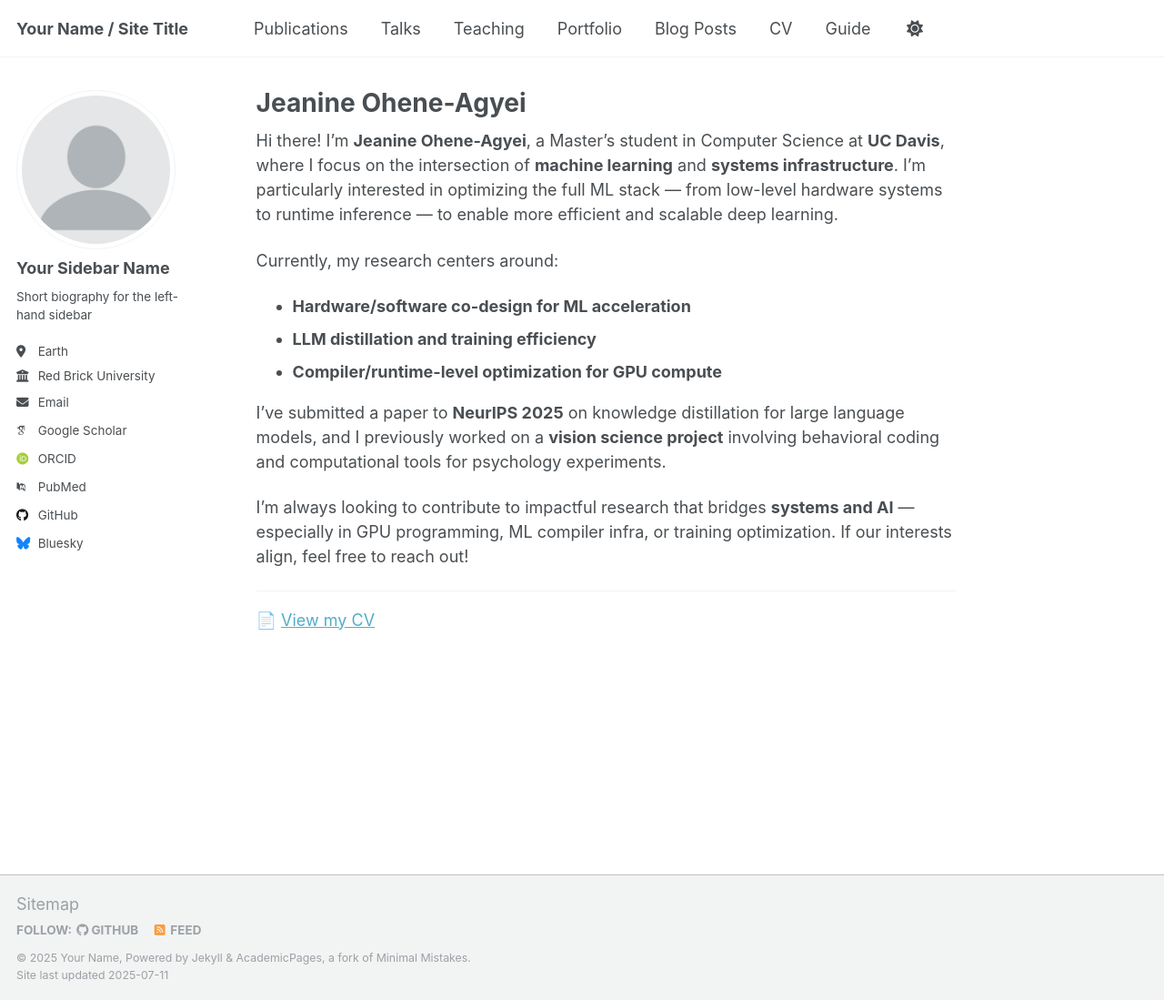
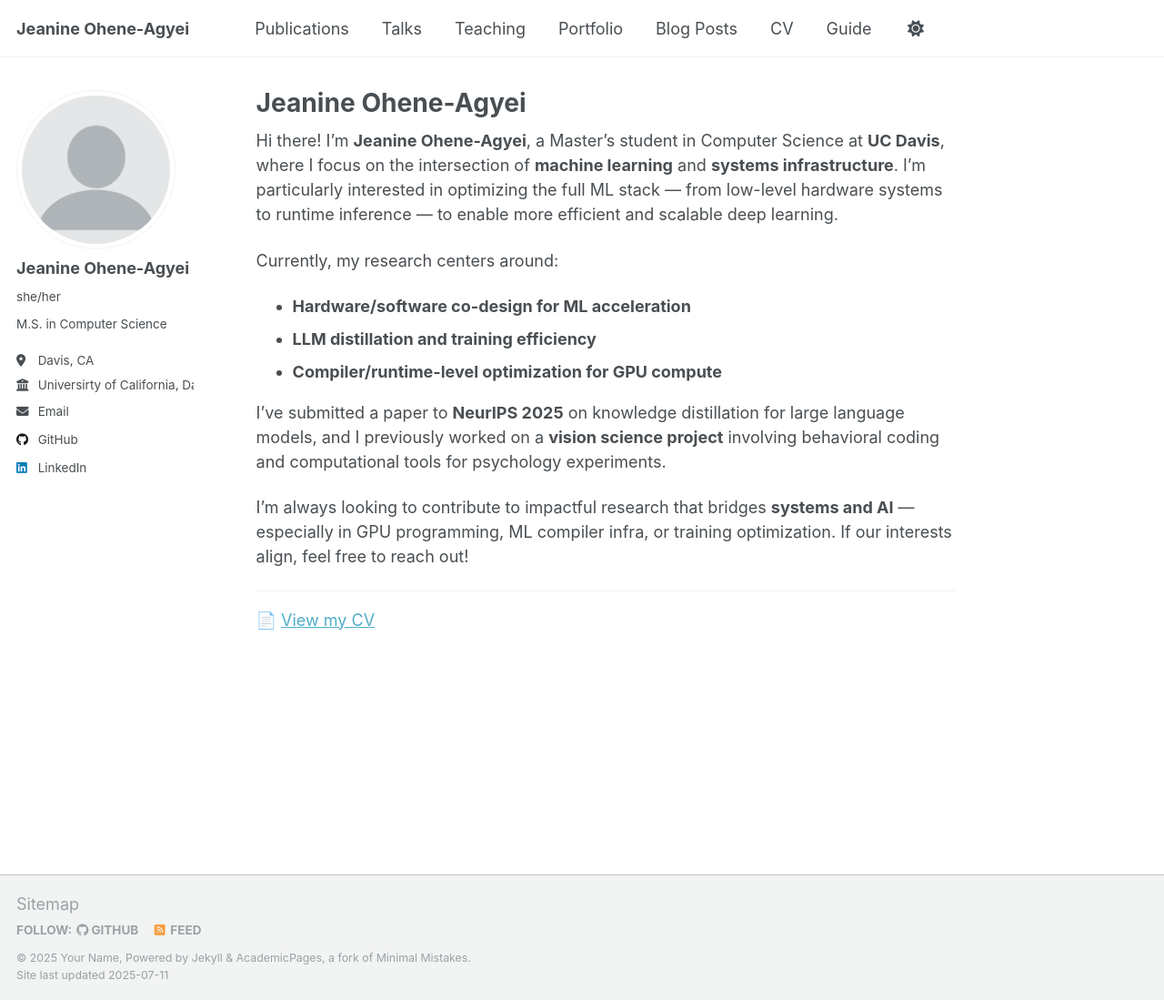
Before and after one commit to jeanine5/jeanine5.github.io, a Jekyll site: the page built from _pages/about.md, in a window 1280 px wide and 1099 px high. Shown: the whole window at 91% size. Built offline with Jekyll 4.4.1, drawn with Linux system fonts in a browser that asks for light colours; some web fonts are replaced; a script that is not in the unit is left out.

Commit message:
Update _config.yml

```diff
--- a/_config.yml
+++ b/_config.yml
@@ -9,7 +9,7 @@
 # Basic Site Settings
 locale                   : "en-US"
 site_theme               : "default"
-title                    : "Your Name / Site Title"
+title                    : "Jeanine Ohene-Agyei"
 title_separator          : "-"
 name                     : &name "Your Name"
 description              : &description "personal description"
@@ -23,22 +23,22 @@ repository               : "academicpages/academicpages.github.io"
 author:
   # Biographic information
   avatar           : "profile.png"
-  name             : "Your Sidebar Name"
-  pronouns         : # example: "she/her"
-  bio              : "Short biography for the left-hand sidebar"
-  location         : "Earth"
-  employer         : "Red Brick University"
+  name             : "Jeanine Ohene-Agyei"
+  pronouns         : "she/her"
+  bio              : "M.S. in Computer Science"
+  location         : "Davis, CA"
+  employer         : "Universirty of California, Davis"
   uri              : # URL
-  email            : "none@example.org"
+  email            : "joheneagyei@ucdavis.edu"
 
   # Academic websites
   academia         : # URL
   arxiv            : # URL - Update with the correct link to your profile
-  googlescholar    : "https://scholar.google.com/citations?user=PS_CX0AAAAAJ"
+  googlescholar    : # "https://scholar.google.com/citations?user=PS_CX0AAAAAJ"
   impactstory      : # URL
-  orcid            : "http://orcid.org/yourorcidurl"
+  orcid            : # "http://orcid.org/yourorcidurl"
   semantic         : # URL
-  pubmed           : "https://www.ncbi.nlm.nih.gov/pubmed/?term=john+snow"
+  pubmed           : # "https://www.ncbi.nlm.nih.gov/pubmed/?term=john+snow"
   researchgate     : # URL
   scopus           : # URL
 
@@ -46,13 +46,13 @@ author:
   bitbucket        : # Username - Update with your username on the site
   codepen          : # Username
   dribbble         : # Username
-  github           : "academicpages"
+  github           : "https://github.com/jeanine5"
   kaggle           : # Username
   stackoverflow    : # User number or user number and name (i.e., use "1" or "1/jeff-atwood")
 
   # Social media
   artstation       : # Username
-  bluesky          : "bsky.app" # Replace this with you Bluesky username
+  bluesky          : # "bsky.app" # Replace this with you Bluesky username
   facebook         : # Username
   flickr           : # Username
   foursquare       : # Username
@@ -61,7 +61,7 @@ author:
   keybase          : # Username
   instagram        : # Username
   lastfm           : # Username
-  linkedin         : # Username
+  linkedin         :  "https://www.linkedin.com/in/jeanine-ohene-agyei-8a7bb0239/"
   mastodon         : # URL
   medium           : # URL
   pinterest        : # Username
```
